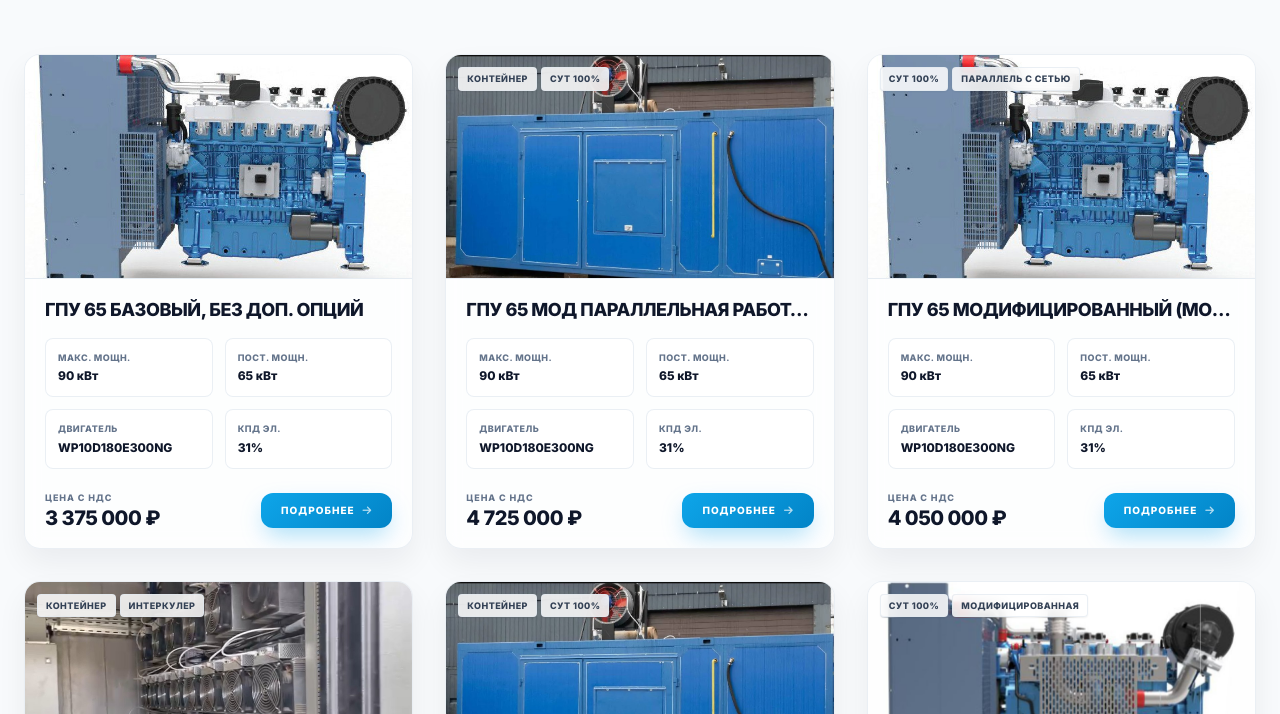
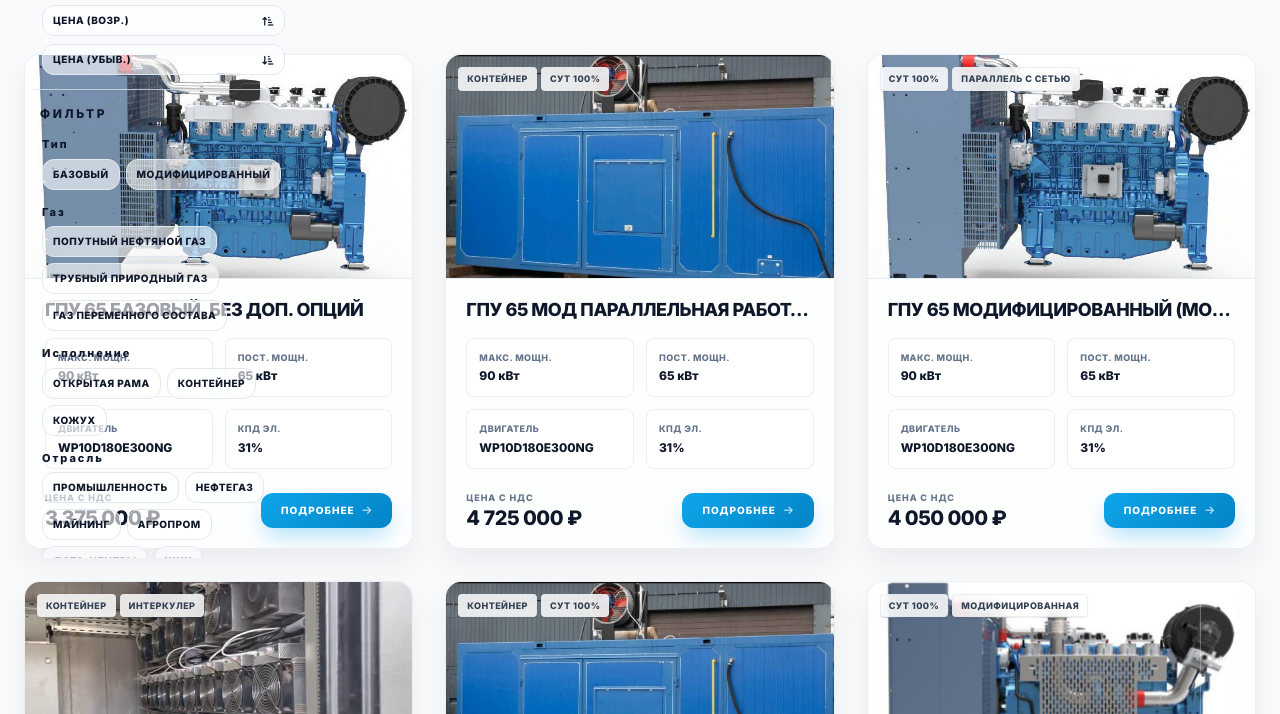
Before and after one commit to TemRuslan/element-enegry, a plain HTML site: page catalog.html in a window 1280 px wide. Shown: the part 222-936 px from the top of the page. Drawn offline with nearby package versions, Linux system fonts and the light colour scheme.

Commit message:
Каталог GPU: восстановить левый отступ панели на разных экранах

```diff
--- a/catalog.html
+++ b/catalog.html
@@ -36,22 +36,20 @@
         */
 	        @media (min-width: 1280px) {
 	            .gpu-catalog-sidebar {
-	                /* Fixed left gutter column so filtering doesn't affect its layout (no jumping). */
+	                /* Fixed panel on desktop: stable position (no jumping) and never affects card layout. */
 	                position: fixed;
-	                top: 0;
-	                bottom: 0;
-	                left: 0;
-	                width: calc(max(0px, calc((100vw - 1280px) / 2)) + 24px);
+	                inset: 0;
 	                z-index: 1200;
-	                pointer-events: none; /* let only the panel itself capture input */
+	                pointer-events: none;
+	                --gpu-gutter: max(0px, calc((100vw - 1280px) / 2));
 	            }
 
 	            .gpu-catalog-sidebar-panel {
-	                position: absolute;
+	                position: fixed;
 	                top: 60px;
-	                right: 0;
-	                width: min(320px, 100%);
-	                margin-left: auto; /* stick to the product grid edge */
+	                /* Align the panel's right edge to the container content edge (mx-auto + px-6). */
+	                left: max(12px, calc(var(--gpu-gutter) + 24px - 320px));
+	                width: 320px;
 	                padding-right: 12px; /* tiny breathing room from cards */
 	                pointer-events: auto;
 	                max-height: calc(100vh - 80px);
```
